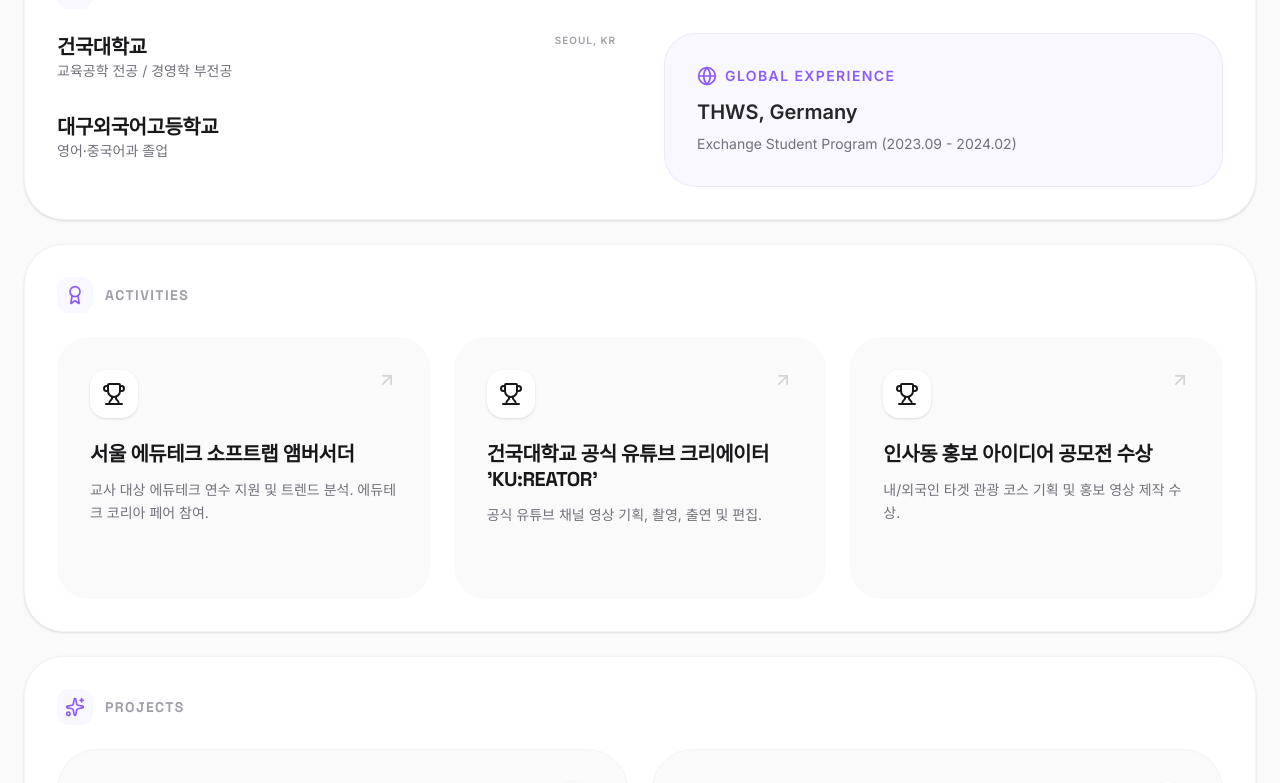
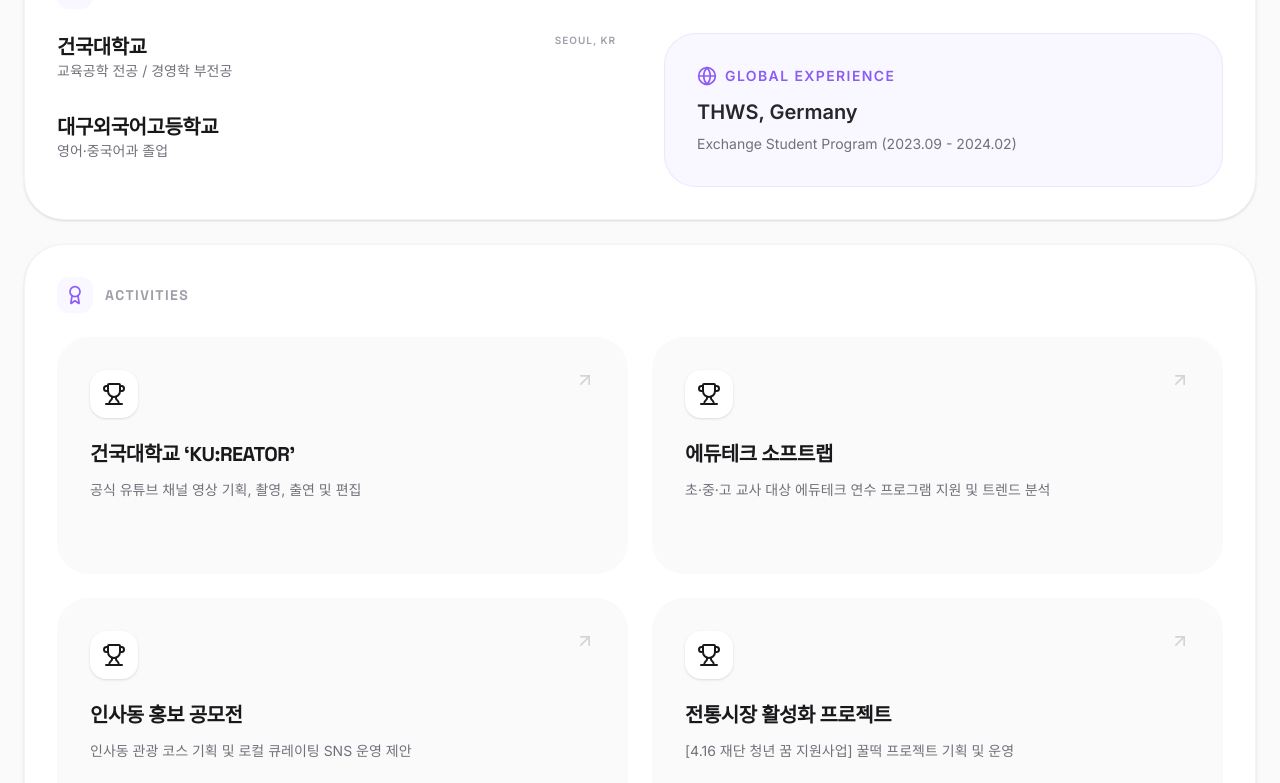
Before and after one commit to chaeeun-hyun/portfolio, a React (Vite) app: page / in a window 1280 px wide. Shown: the part 2003-2786 px from the top of the page. Built offline with nearby package versions, Linux system fonts and the light colour scheme.

Commit message:
feat: Update activity descriptions
Refactors activity entries with more detailed summaries, specific tasks performed, and direct links where applicable. This enhances the clarity and impact of presented experiences.

```diff
--- a/src/App.tsx
+++ b/src/App.tsx
@@ -20,30 +20,57 @@
 
 const activities = [
   {
-    title: "서울 에듀테크 소프트랩 앰버서더",
-    summary: "교사 대상 에듀테크 연수 지원 및 트렌드 분석. 에듀테크 코리아 페어 참여.",
+    title: "건국대학교 ‘KU:REATOR’",
+    summary: "공식 유튜브 채널 영상 기획, 촬영, 출연 및 편집",
     details: [
-      "초중고 교사 대상 에듀테크 연수 프로그램 지원 및 운영",
-      "소프트랩 실증 제품 시연 및 '에듀테크 코리아 페어' 참여를 통한 에듀테크 트렌드 분석",
-      "에듀테크 제품의 교육 현장 적용성 검토 및 피드백 제공"
+      "대학 공식 유튜브 채널의 영상 콘텐츠 기획 및 시나리오 작성",
+      "영상 촬영, 출연 및 프리미어 프로를 활용한 영상 편집"
+    ],
+    links: [
+      { label: "영상 1", url: "https://youtu.be/zyoQiHnNQ-w?si=8_BjF5UxNAr6E_XF" },
+      { label: "영상 2", url: "https://youtu.be/UOndG9hycv4?si=IongQz83g6M8DRhg" },
+      { label: "영상 3", url: "https://youtu.be/d_0aQjJ_wOY?si=aJOStIeV-sHuKVzM" },
+      { label: "영상 4", url: "https://youtu.be/xZIxAhvDFoQ?si=CqcQLBzAdLA_cQKJ" }
     ]
   },
   {
-    title: "건국대학교 공식 유튜브 크리에이터 'KU:REATOR'",
-    summary: "공식 유튜브 채널 영상 기획, 촬영, 출연 및 편집.",
+    title: "에듀테크 소프트랩",
+    summary: "초·중·고 교사 대상 에듀테크 연수 프로그램 지원 및 트렌드 분석",
     details: [
-      "대학 공식 유튜브 채널의 영상 콘텐츠 기획 및 시나리오 작성",
-      "영상 촬영, 출연 및 프리미어 프로를 활용한 영상 편집",
-      "대학 브랜딩 강화를 위한 트렌디한 숏폼 및 롱폼 콘텐츠 제작"
+      "초·중·고 교사 대상 에듀테크 연수 프로그램 지원",
+      "에듀테크 제품 리서치 및 실증 제품의 교육 현장 적용성 피드백",
+      "‘에듀테크 코리아 페어’ 참여 및 최신 에듀테크 산업 트렌드 분석"
     ]
   },
   {
-    title: "인사동 홍보 아이디어 공모전 수상",
-    summary: "내/외국인 타겟 관광 코스 기획 및 홍보 영상 제작 수상.",
+    title: "인사동 홍보 공모전",
+    summary: "인사동 관광 코스 기획 및 로컬 큐레이팅 SNS 운영 제안",
     details: [
-      "내/외국인 관광객을 위한 맞춤형 인사동 테마 관광 코스 기획",
-      "인사동의 전통과 현대가 어우러진 매력을 담은 홍보 동영상 제작",
-      "창의적인 홍보 전략 제안을 통한 공모전 입상"
+      "‘슬로우 트래블(Slow Travel)’을 컨셉으로 휴식과 재충전에 집중하는 인사동 관광 코스 기획",
+      "내국인을 위한 ‘재충전 코스’와 외국인을 위한 ‘첫 방문 누빔 코스’로 나누어 맞춤형 장소 제안",
+      "인스타그램을 활용한 인사동 로컬 큐레이팅 SNS 계정 운영 방안 제안"
+    ]
+  },
+  {
+    title: "전통시장 활성화 프로젝트",
+    summary: "[4.16 재단 청년 꿈 지원사업] 꿀떡 프로젝트 기획 및 운영",
+    goal: "코로나19로 침체된 전통시장(공릉동 도깨비시장)에 청년들의 발길을 이끌어 활기를 불어넣고, 세대 간 소통의 장 마련",
+    pillars: [
+      {
+        title: "Role & Task",
+        items: [
+          "프로그램 기획 및 총괄: 부팀장으로서 팀원들과 협력해 행사 장소(공릉동 도깨비시장)를 직접 섭외하고, ‘시장 탐방 지원’, ‘참여형 부스’ 등 행사 전반을 기획 및 운영",
+          "로컬 스토리텔링: 시장 상인들을 직접 인터뷰하여 그들의 철학과 애정이 담긴 이야기를 발굴하고, 이를 SNS 카드뉴스와 오프라인 콘텐츠로 제작하여 홍보",
+          "행사 브랜딩 및 소통: 현수막, 리플릿 등 디자인 굿즈 제작 및 시장 사업단과의 적극적인 미팅을 통한 현장 조율"
+        ]
+      },
+      {
+        title: "Result & Insight",
+        items: [
+          "성공적인 참여자 모집으로 침체된 시장에 청년들의 생기를 불어넣고, 행사 당일 북적이는 시장 분위기 조성 성공",
+          "팀원 및 시장 관계자들과의 유기적인 협업으로 프로젝트를 완수하며, 기획부터 실행까지 이끄는 주도적인 태도와 소통의 중요성 배움"
+        ]
+      }
     ]
   }
 ];
@@ -373,6 +400,30 @@
                   </div>
 
                   <div className="space-y-6">
+                    {selectedActivity?.goal && (
+                      <div className="p-6 bg-accent/5 rounded-2xl border border-accent/10 text-center mb-8">
+                        <p className="text-lg font-bold text-accent">{selectedActivity.goal}</p>
+                      </div>
+                    )}
+
+                    {selectedActivity?.pillars ? (
+                      <div className="grid grid-cols-1 md:grid-cols-2 gap-4">
+                        {selectedActivity.pillars.map((pillar, i) => (
+                          <div key={i} className="p-6 bg-zinc-50 rounded-2xl border border-zinc-100 space-y-4">
+                            <h5 className="text-xs font-bold uppercase tracking-widest text-zinc-400 border-b border-zinc-200 pb-2">{pillar.title}</h5>
+                            <ul className="space-y-2">
+                              {pillar.items.map((item, j) => (
+                                <li key={j} className="text-sm text-zinc-600 leading-relaxed flex gap-2">
+                                  <div className="w-1 h-1 rounded-full bg-accent mt-2 shrink-0" />
+                                  {item}
+                                </li>
+                              ))}
+                            </ul>
+                          </div>
+                        ))}
+                      </div>
+                    ) : (
+                      <>
                         <h4 className="text-xs font-bold uppercase tracking-widest text-zinc-400">Detailed Information</h4>
                         <ul className="space-y-4">
                           {(selectedProject?.details || selectedActivity?.details || []).map((detail, i) => (
@@ -382,6 +433,33 @@
                             </li>
                           ))}
                         </ul>
+                      </>
+                    )}
+
+                    {selectedActivity?.links && (
+                      <div className="mt-8 pt-8 border-t border-zinc-100 space-y-4">
+                        <h4 className="text-xs font-bold uppercase tracking-widest text-zinc-400">&lt;제작 영상&gt;</h4>
+                        <div className="grid grid-cols-1 sm:grid-cols-2 gap-3">
+                          {selectedActivity.links.map((link, i) => (
+                            <a
+                              key={i}
+                              href={link.url}
+                              target="_blank"
+                              rel="noreferrer"
+                              className="group flex items-center justify-between p-4 bg-zinc-50 border border-zinc-100 rounded-2xl hover:bg-accent hover:border-accent transition-all duration-300"
+                            >
+                              <div className="flex items-center gap-3">
+                                <div className="p-2 bg-white rounded-lg group-hover:bg-white/20 transition-colors shadow-sm">
+                                  <ExternalLink className="w-4 h-4 text-accent group-hover:text-white" />
+                                </div>
+                                <span className="text-xs font-bold text-zinc-600 group-hover:text-white">{link.label}</span>
+                              </div>
+                              <ArrowUpRight className="w-4 h-4 text-zinc-300 group-hover:text-white transition-colors" />
+                            </a>
+                          ))}
+                        </div>
+                      </div>
+                    )}
                   </div>
                 </>
               )}
@@ -431,7 +509,7 @@
           >
             <div>
               <h1 className="text-6xl md:text-8xl lg:text-[10rem] font-bold leading-[0.85] tracking-tighter mb-12">
-                People-First<span className="text-accent">,</span> <br />
+                People-First<span className="text-zinc-900">,</span> <br />
                 <span className="text-accent">Business-Driven.</span>
               </h1>
               <div className="flex flex-wrap items-center gap-6">
@@ -599,7 +677,7 @@
 
           {/* Activities - Full Width 3-Column Grid */}
           <BentoCard id="activities" title="Activities" icon={Award} className="md:col-span-12">
-            <div className="grid grid-cols-1 md:grid-cols-3 gap-6">
+            <div className="grid grid-cols-1 md:grid-cols-2 gap-6">
               {activities.map((activity, i) => (
                 <div
                   key={i}
```
Lines whose indentation alone changed are shown as unchanged.
